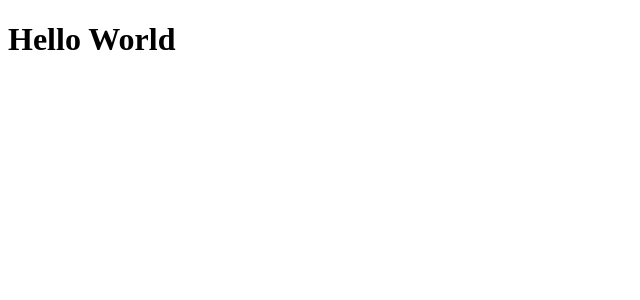
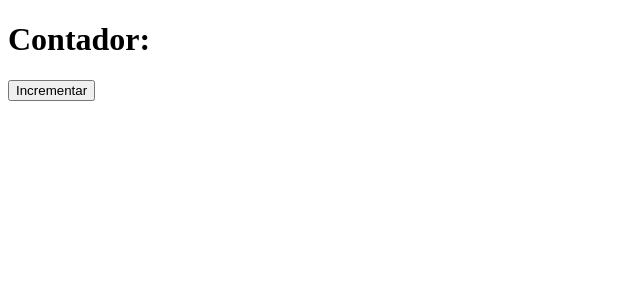
Before and after one commit to leandrosouzaa/devradar, a React (Create React App) app in the folder web/: page / in a window 1280 px wide. Shown: the top 300 px of the page, without its empty margins (0-640 px from the left). Built offline with nearby package versions, Linux system fonts and the light colour scheme.

Commit message:
Conhecendo conceitos do React

```diff
--- a/web/src/App.js
+++ b/web/src/App.js
@@ -1,8 +1,22 @@
-import React from 'react';
+import React, {useState} from 'react';
+
+  // Componente: Bloco isolado de HTML, CSS e JS, o qual não interfere no restante da aplicação.
+  // Estado: Informações contidas em um componente (lembrar: imutabilidade)
+  // Propriedade: Informações que passam de um componente PAI para um componente FILHO.
 
 function App() {
+
+  const [counter, setCounter] = useState(0)
+
+  function incrementCounter() {
+    setCounter(counter++)
+  }
+
   return (
-    <h1>Hello World</h1>
+    <>
+      <h1>Contador: </h1>
+      <button onClick={incrementCounter}>Incrementar</button>
+    </>
   );
 }
 
```
